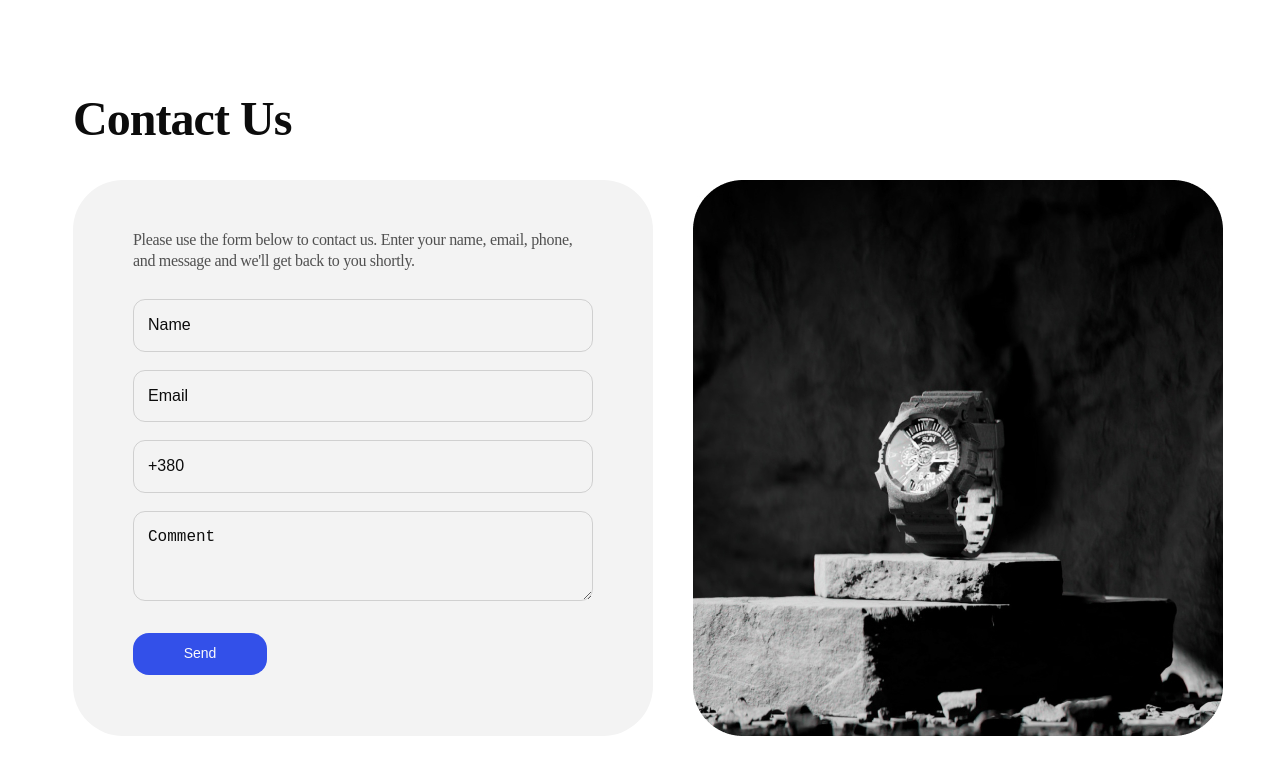
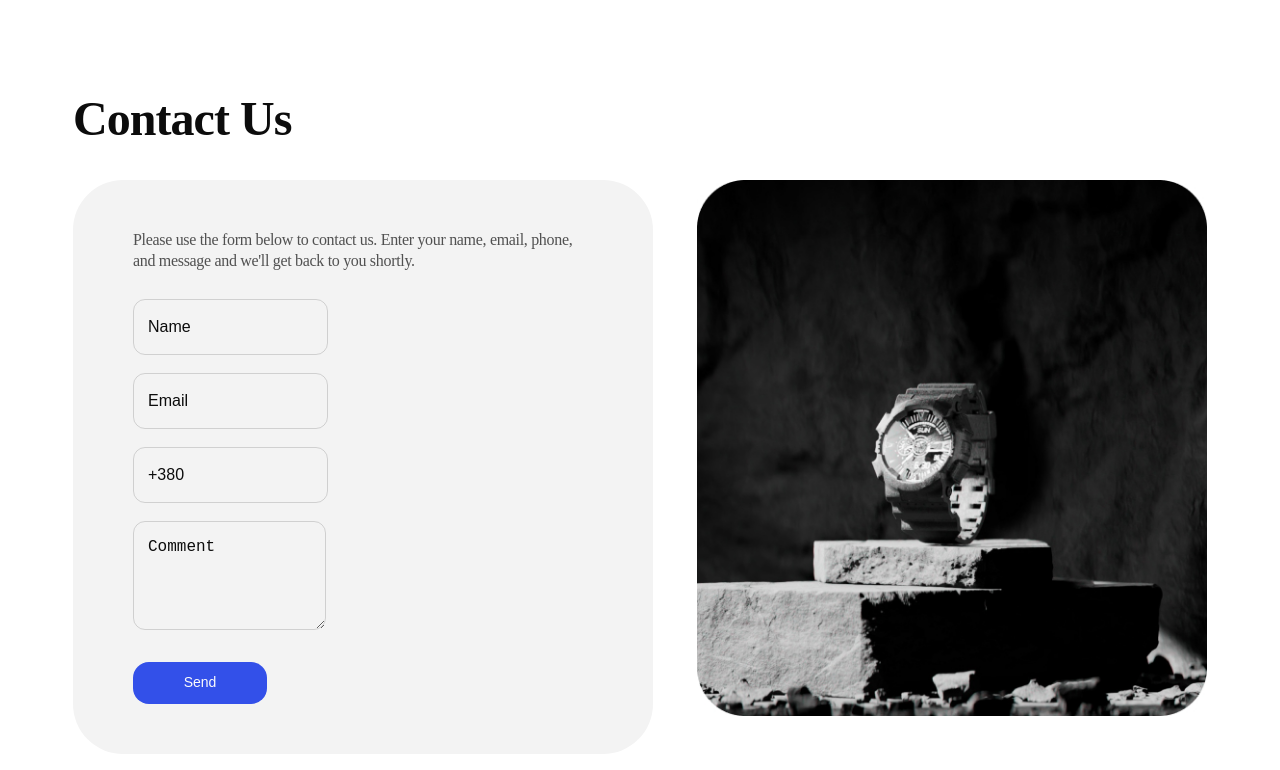
Before and after one commit to Yuliyabez21/test-team-project, a website built with Vite: page src/index.html in a window 1280 px wide. Shown: the part 2310-3080 px from the top of the page. Built offline with nearby package versions, Linux system fonts and the light colour scheme.

Commit message:
add contact

```diff
--- a/src/css/contact-us.css
+++ b/src/css/contact-us.css
@@ -1,6 +1,5 @@
 .contact-us {
     padding-bottom: 60px;
-    /* min-width: 375px; */
 }
 
 .contact-title {
@@ -13,7 +12,7 @@
 }
 
 .contact-modal {
-    min-width: 251px;
+    max-width: 279px;
     border-radius: 30px;
     background-color: #f3f3f3;
     padding: 48px 28px;
@@ -35,16 +34,11 @@
     flex-direction: column;
 }
 
+
 .input {
     border: 1px solid rgba(12, 12, 12, 0.15);
     border-radius: 12px;
-    display: flex;
-    align-items: center;
-    justify-content: center;
-    flex-direction: row;
-    height: 38.4px;
-    width: 261.4px;
-    gap: 18px;
+    min-height: 42px;
     margin-bottom: 18px;
     padding-left: 14px;
     background-color: transparent;
@@ -68,10 +62,9 @@
 .comment {
     border: 1px solid rgba(12, 12, 12, 0.15);
     border-radius: 12px;
-    height: 65.4px;
     padding-left: 14px;
     padding-top: 15px;
-    min-width: 261.4px;
+    min-height: 84px;
     background-color: transparent;
     outline: transparent;
     transition: border-color 250ms cubic-bezier(0.4, 0, 0.2, 1);
@@ -100,15 +93,13 @@
 
 .contact-picture {
     border-radius: 30px;
-    width: 335px;
+    max-width: 335px;
     padding-top: 20px;
 }
 
 
 @media screen and (min-width: 768px) {
-    .contact-us {
-        /* min-width: 768px; */
-    }
+
 
     .contact-title {
         font-size: 48px;
@@ -119,35 +110,25 @@
     .contact-modal {
         padding: 50px 122px;
         border-radius: 50px;
-        min-width: 460px;
+        max-width: 460px;
     }
 
     .contact-text {
         font-size: 16px;
     }
 
-    .modal-form {
-        min-width: 460px;
-        display: flex;
-        align-items: flex-start;
-        justify-content: flex-start;
-        flex-direction: column;
-    }
-
     .input {
-        height: 48.4px;
-        min-width: 442.4px;
+        min-height: 52px;
     }
 
     .comment {
-        height: 71.4px;
-        min-width: 442.4px;
+        min-height: 90px;
     }
 
     .contact-picture {
         border-radius: 50px;
-        min-width: 704px;
-        min-height: 556px;
+        max-width: 704px;
+        max-height: 556px;
         padding-top: 40px;
     }
 
@@ -165,13 +146,9 @@
     }
 
     .contact-picture {
-        min-width: 530px;
-        min-height: 556px;
+        max-width: 530px;
+        max-height: 556px;
         padding-top: 0;
-    }
-
-    .contact-us {
-        /* min-width: 1280px; */
     }
 
     .contact-modal {
--- a/src/partials/contact-us.html
+++ b/src/partials/contact-us.html
@@ -1,5 +1,5 @@
-<section id="contact" class="contact-us">
-  <div class="container">
+<section id="contact" class="contact-us container">
+  <div class="containerds">
     <h2 class="contact-title">Contact Us</h2>
     <div class="contact-flex">
       <div class="contact-modal">
```
